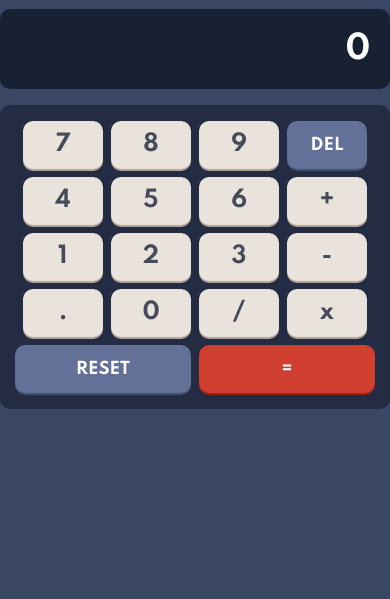
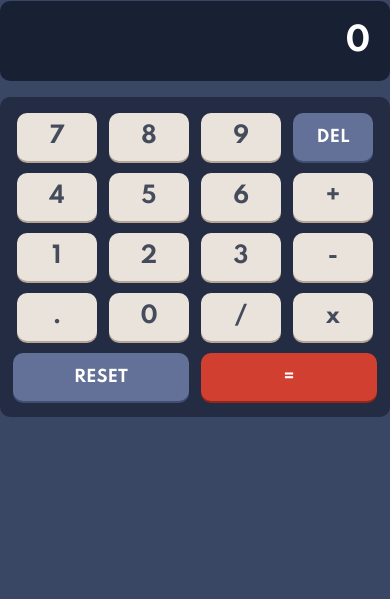
Before and after one commit to achrustowski/calculator-app-main, a plain HTML site: page index.html in a window 390 px wide. Shown: the part 245-844 px from the top of the page. Drawn offline with Linux system fonts and the light colour scheme.

Commit message:
Update style.css

```diff
--- a/style.css
+++ b/style.css
@@ -231,7 +231,7 @@ input[type="number"] {
 
 @media (max-width: 50em) {
   .keypad-grid {
-    gap: 0.5rem;
+    gap: 0.75rem;
   }
 }
 
@@ -267,7 +267,7 @@ input[type="number"] {
   .row-four,
   .row-five {
     justify-content: center;
-    column-gap: 0.5rem;
+    column-gap: 0.75rem;
   }
 }
 
```
